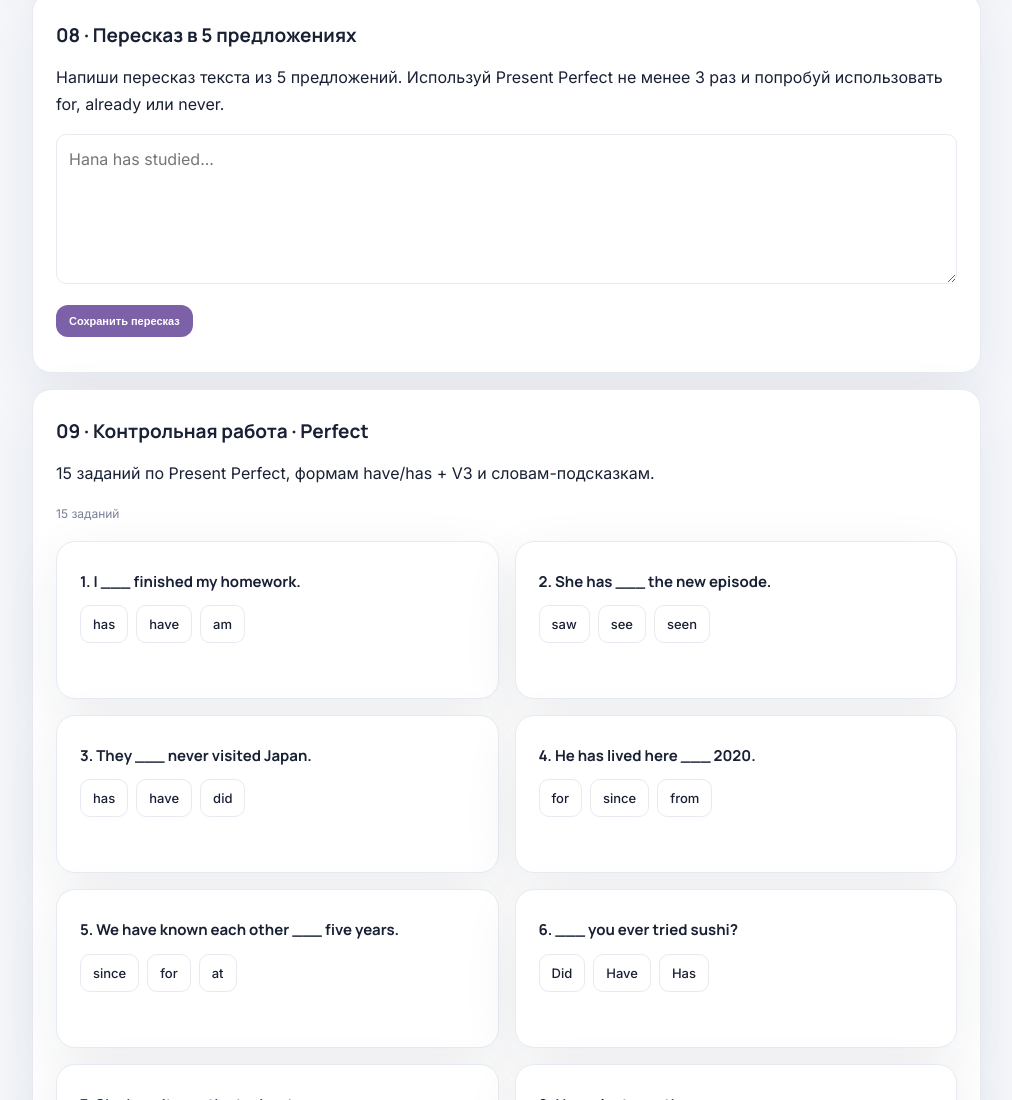
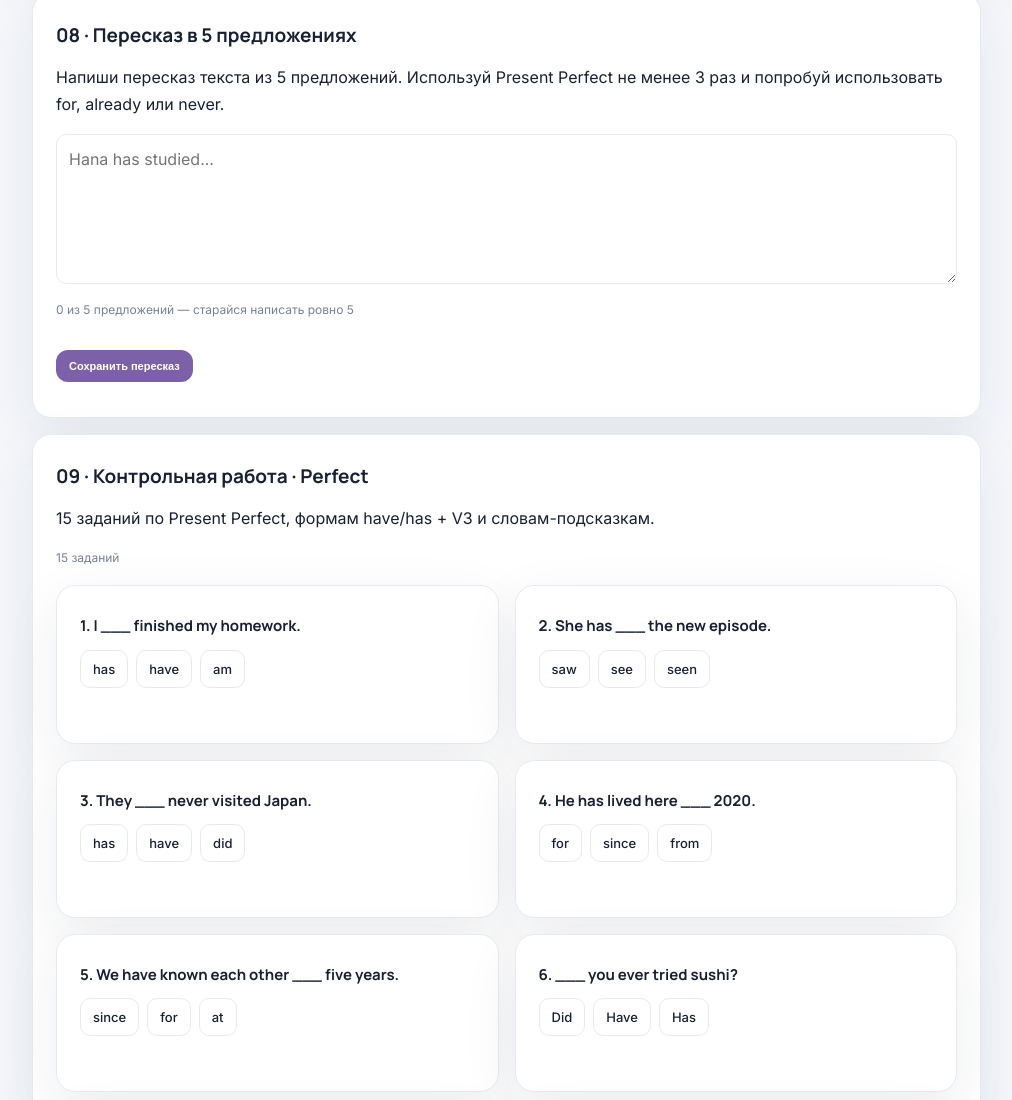
Before and after one commit to Harvus-son/English, a website: page perfect.html in a window 1280 px wide. Shown: the part 2857-3957 px from the top of the page, without its empty margins (261-1273 px from the left). Drawn offline with nearby package versions, Linux system fonts and the light colour scheme.

Commit message:
Add five-sentence writing counter

```diff
--- a/perfect.html
+++ b/perfect.html
@@ -16,7 +16,7 @@
 <article class="content-card"><h3>05 · Since, for, already, just, yet</h3><table class="rule-table"><tr><th>Слово</th><th>Значение</th><th>Пример</th></tr><tr><td>since</td><td>с указанного момента</td><td>since 2021</td></tr><tr><td>for</td><td>в течение периода</td><td>for three months</td></tr><tr><td>already</td><td>уже</td><td>I've already eaten.</td></tr><tr><td>just</td><td>только что</td><td>She's just arrived.</td></tr><tr><td>yet</td><td>уже/ещё (в вопросах и отрицаниях)</td><td>Have you finished yet?</td></tr><tr><td>ever / never</td><td>когда-либо / никогда</td><td>Have you ever tried it?</td></tr></table></article>
 <article class="content-card"><h3>06 · Ещё две формы Perfect</h3><p><strong>Past Perfect:</strong> had + V3 — действие произошло раньше другого момента в прошлом.</p><p><code>The train had left before we arrived.</code> — Поезд ушёл до того, как мы приехали.</p><p><strong>Future Perfect:</strong> will have + V3 — действие будет завершено к определённому моменту в будущем.</p><p><code>By Friday, I will have finished the project.</code></p><div class="inline-note">Эти две формы — следующий шаг. В контрольной этой страницы основной фокус на Present Perfect.</div></article>
 <article class="content-card wide" id="reading"><h3>07 · Чтение: Academy of Star Guardians</h3><p class="muted">Оригинальный текст в духе фантастического аниме о команде учеников-магов.</p><div class="reading-text"><p>1. Hana has studied at the Star Academy for two years.</p><p>2. She has learned how to control a small blue flame.</p><p>3. Her friend Ren has already found an ancient map.</p><p>4. They have never explored the northern tower before.</p><p>5. Today, they have decided to open its door and discover what is inside.</p></div><h4>Вопросы по тексту</h4><ol><li>How long has Hana studied at the academy?</li><li>What has she learned to control?</li><li>What has Ren found?</li><li>Have they explored the northern tower before?</li><li>What have they decided to do today?</li></ol></article>
-<article class="content-card wide" id="retelling"><h3>08 · Пересказ в 5 предложениях</h3><p>Напиши пересказ текста из 5 предложений. Используй Present Perfect не менее 3 раз и попробуй использовать for, already или never.</p><textarea id="retellText" placeholder="Hana has studied..."></textarea><button id="saveRetelling" class="small-button">Сохранить пересказ</button><p id="retellStatus" class="muted" aria-live="polite"></p></article>
+<article class="content-card wide" id="retelling"><h3>08 · Пересказ в 5 предложениях</h3><p>Напиши пересказ текста из 5 предложений. Используй Present Perfect не менее 3 раз и попробуй использовать for, already или never.</p><textarea id="retellText" placeholder="Hana has studied..."></textarea><p id="retellCounter" class="muted">0 из 5 предложений</p><button id="saveRetelling" class="small-button">Сохранить пересказ</button><p id="retellStatus" class="muted" aria-live="polite"></p></article>
 <article class="content-card wide" id="exam"><h3>09 · Контрольная работа · Perfect</h3><p>15 заданий по Present Perfect, формам have/has + V3 и словам-подсказкам.</p><p class="exam-progress" id="examCount">Загружаем задания…</p><div id="courseExam" class="lesson-layout"></div><button id="checkExam" class="next-button">Проверить контрольную</button><h3 id="examResult" aria-live="polite">Ответь на все задания.</h3><p id="remoteStatus" class="muted" aria-live="polite"></p></article></div>
 <footer class="course-footer">Прогресс этого раздела сохраняется в браузере. После входа в аккаунт результаты контрольной и пересказы также отправляются в базу для просмотра учителем.</footer>
 </main></div>
```
